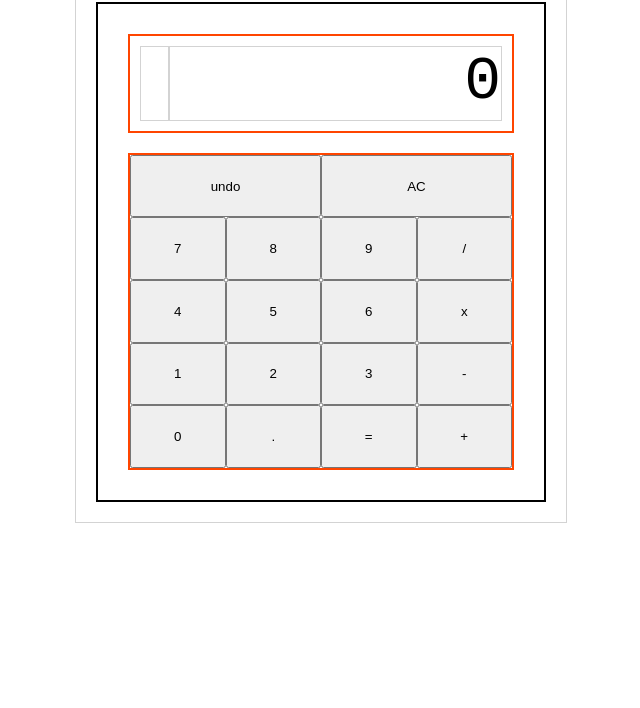
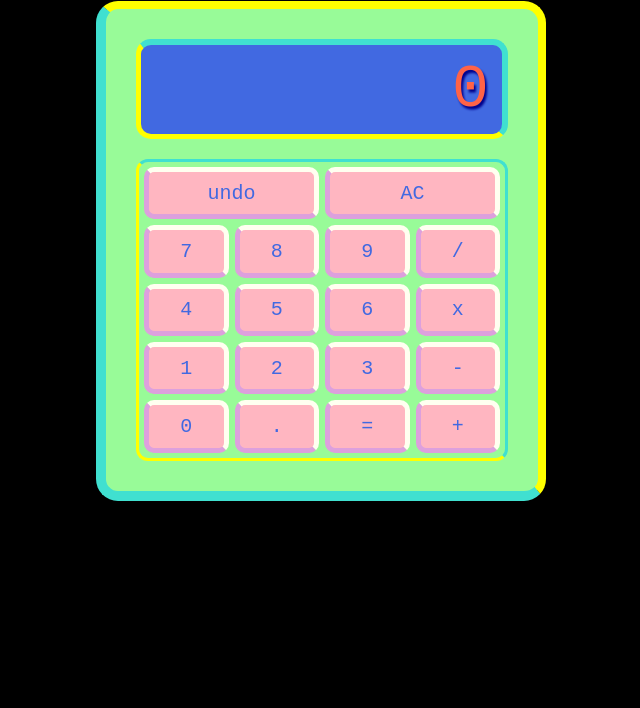
Before and after one commit to mopedcow/calculator, a plain HTML site: page index.html in a window 1280 px wide. Shown: the part 92-800 px from the top of the page, without its empty margins (319-959 px from the left). Drawn offline with Linux system fonts and the light colour scheme.

Commit message:
Make it pretty with css an issue came up where the numbers on the display slightly overlap the right border when the number is over 8 characters. some more tweaking will make it look better.

```diff
--- a/style.css
+++ b/style.css
@@ -6,38 +6,47 @@ body {
     font-family: monospace;
     display: flex;
     justify-content: center;
+    background-color: black;
 }
 .container {
     padding: 20px;
     display: flex;
     flex-direction: column;
     align-items: center;
-    border: 1px solid lightgrey;
+    color: palegreen;
 }
 .calcBody {
     width: 450px;
     height: 500px;
     padding: 30px;
-    border: 2px solid;
+    border: 10px solid turquoise;
+    border-top: 8px solid yellow;
+    border-right: 8px solid yellow;
+    background-color: palegreen;
+    border-radius: 22px;
     display: flex;
     flex-direction: column;
     gap: 20px;
 }
 .display {
     padding: 10px;
-    border: 2px solid orangered;
+    border: 5px solid yellow;
+    border-top: 6px solid turquoise;
+    border-right: 6px solid turquoise;
+    background-color: royalblue;
+    color: tomato;
+    border-radius: 15px;
     height: 100px;
     display: flex;
 }
 .op-container {
-    border: 1px solid lightgrey;
-    flex-basis: 8%;
+    flex-basis: 5%;
 }
 .op-container .op-readout {
     padding: 0;
     margin: 0;
     width: 24px;
-    height: 28px;
+    height: 38px;
     font-family: 'Courier New', Courier, monospace;
     font-size: 32pt;
     display: flex;
@@ -46,22 +55,37 @@ body {
 .num-readout {
     font-size: 46pt;
     font-family: 'Courier New', Courier, monospace;
+    filter: drop-shadow(2px 3px 1px darkblue);
     display: block;
     height: 75px;
-    border: 1px solid lightgrey;
     text-align: right;
     flex-basis: 92%;
 }
 .btnContainer {
-    border:2px solid orangered;
+    border: 3px solid yellow;
+    border-top: 3px solid turquoise;
+    border-right: 3px solid turquoise;
+    background-color: palegreen;
+    border-radius: 12px;
+    padding: 5px;
     height: 380px;
     display: flex;
     flex-direction: column;
+    gap: 6px;
 }
 .row {
     display: flex;
     flex: 1;
+    gap : 6px;
 }
 button {
+    border: 5px solid plum;
+    border-top: 5px solid ivory;
+    border-right: 5px solid ivory;
+    background-color: lightpink;
+    border-radius: 10px;
+    font-family: monospace;
+    font-size: 20px;
+    color: royalblue;
     flex: 1;
 }
```
